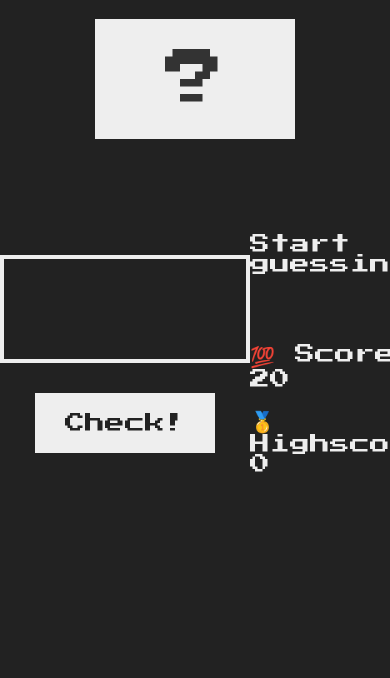
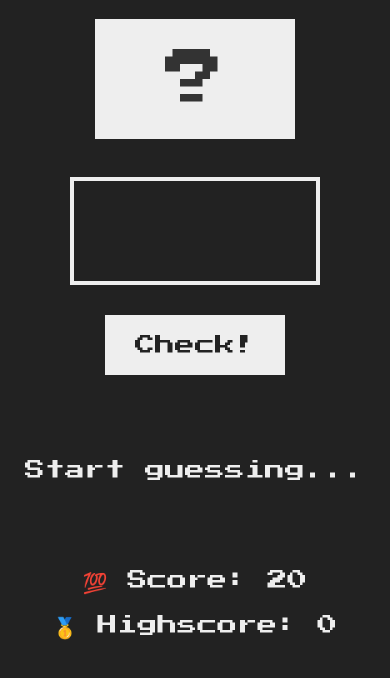
Before and after one commit to msrissaxox/guessinggame, a plain HTML site: page index.html in a window 390 px wide. Shown: the part 216-894 px from the top of the page. Before the commit the page ends 844 px from the top, so only its background shows below. Drawn offline with Linux system fonts and the light colour scheme.

Commit message:
finished responsiveness for mobile

```diff
--- a/index.html
+++ b/index.html
@@ -19,7 +19,7 @@
     </header>
 
 
-    <main>
+    <main class="secondsection">
       <section class="left">
         <input type="number" class="guess" />
         <button class="btn check">Check!</button>
--- a/style.css
+++ b/style.css
@@ -147,4 +147,26 @@ justify-content: space-between;
 header {
   border-bottom: none;
 }
+.secondsection {
+  display: flex;
+  flex-direction: column;
+  margin-top: 55px;
+  justify-content: space-around;
+  align-items: center;
+
 }
+
+.left{
+  display: flex;
+  flex-direction: column;
+  align-items: center;
+  justify-content: center;
+}
+.right{
+  display: flex;
+  flex-direction: column;
+  align-items: center;
+  justify-content: center;
+}
+
+}
```
